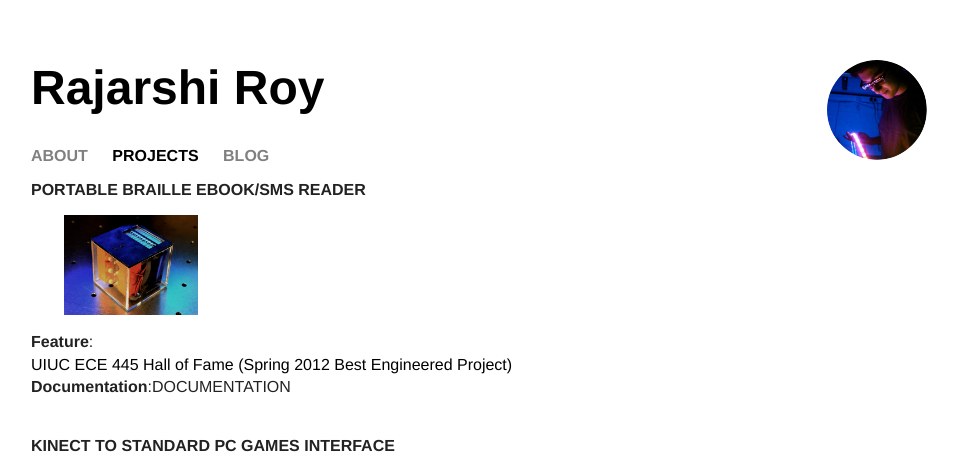
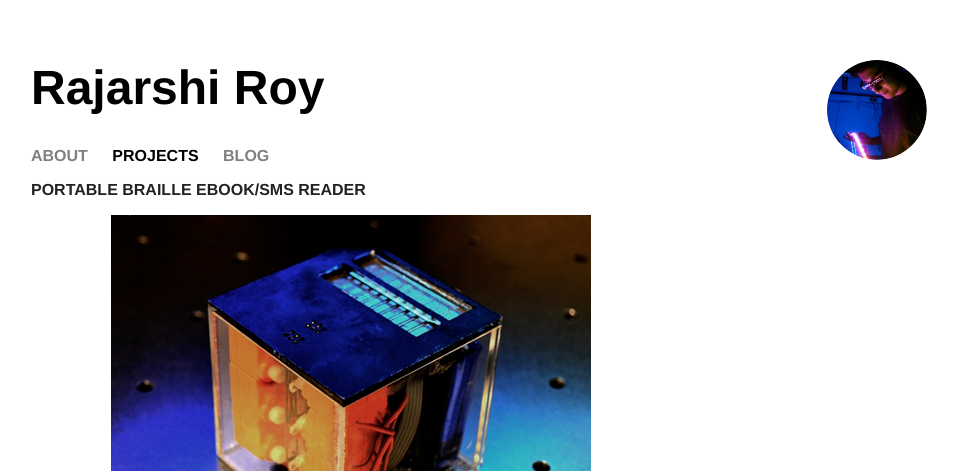
Before and after one commit to rajarshiroy/rajarshiroy.github.io, a Jekyll site: the page built from projects/index.html, in a window 1280 px wide. Shown: the top 471 px of the page, without its empty margins (161-1119 px from the left). Built offline with Jekyll 4.4.1, drawn with Linux system fonts in a browser that asks for light colours; grey boxes are pictures that could not be loaded.

Commit message:
Update index.html

```diff
--- a/projects/index.html
+++ b/projects/index.html
@@ -3,7 +3,7 @@
 title: Projects
 ---
 ### PORTABLE BRAILLE EBOOK/SMS READER ###
-<div style="height: 100px;width:200px;"><img src="/projects/content/braille.png" style="height:100%; width:100%; object-fit:contain"></div>
+<div style="width:640px;height:360px;"><img src="/projects/content/braille.png" style="height:100%; width:100%; object-fit:contain"></div>
 **Feature**:<br/>
 [UIUC ECE 445 Hall of Fame (Spring 2012 Best Engineered Project)](https://courses.engr.illinois.edu/ece445/hall-of-fame.asp)<br/>
 **Documentation**:DOCUMENTATION<br/>
```
